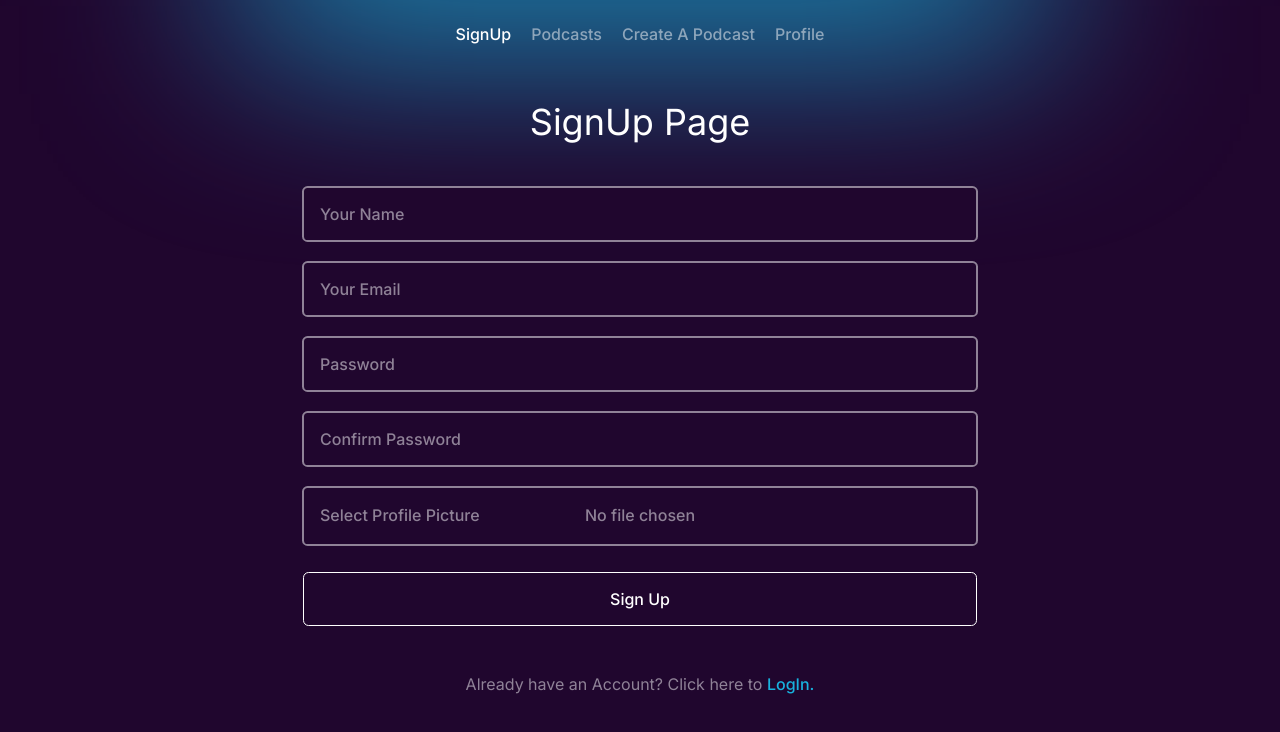
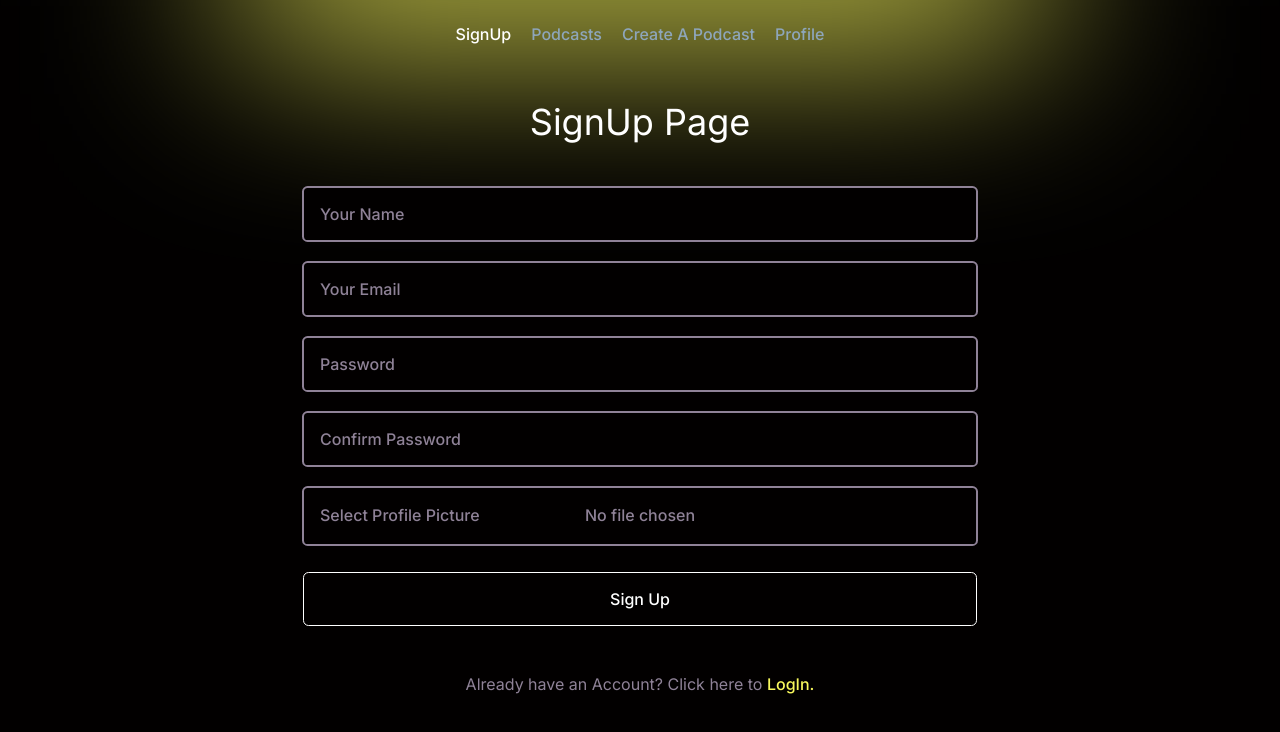
Before and after one commit to Amit8127/Podcast-Platform-in-React, a React (Vite) app: page / in a window 1280 px wide. Shown: the top 732 px of the page. Built offline with nearby package versions, Linux system fonts and the light colour scheme; no server answers; the HTML template or start-up script is replaced by a standard one.

Commit message:
update theme

```diff
--- a/src/index.css
+++ b/src/index.css
@@ -1,8 +1,8 @@
 @import url('https://fonts.googleapis.com/css2?family=Inter:wght@100..900&display=swap');
 
 :root {
-  --theme: #20062e;
-  --blue: #18b2de;
+  --theme: #020000;
+  --blue:#f8f85d;
   --white: #fff;
   --gray: #d7d7d7;
   --purple-gray: #8f8297;
@@ -43,6 +43,8 @@ body {
   align-items: center;
   gap: 1.5rem;
   flex-wrap: wrap;
+  margin-inline: auto;
+  max-width: 85vw;
 }
 
 .bannerImg {
```
